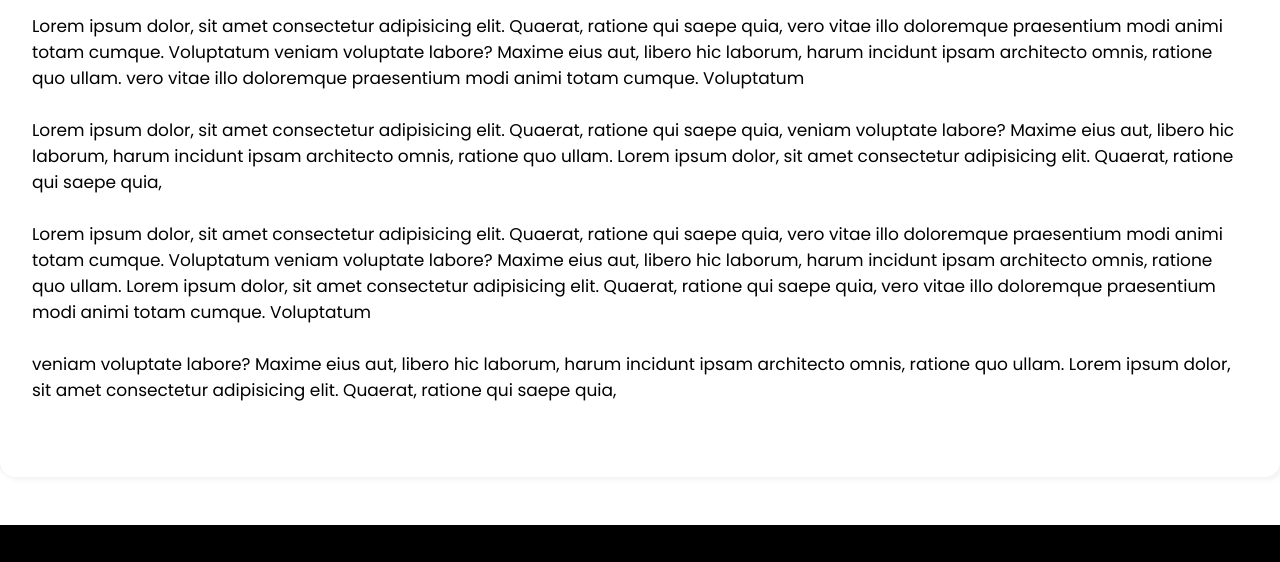
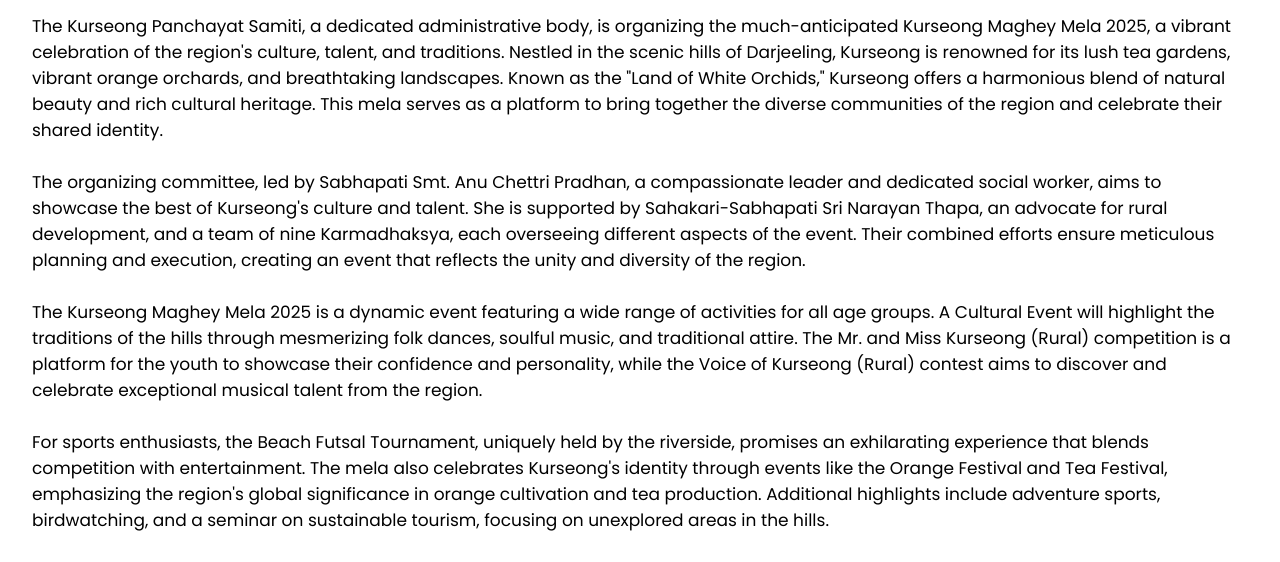
Before and after one commit to IsacSmile/magheymela, a plain HTML site: page pages/organize.html in a window 1280 px wide. Shown: the part 599-1161 px from the top of the page. Drawn offline with nearby package versions, Linux system fonts and the light colour scheme.

Commit message:
updated organizer

```diff
--- a/pages/organize.html
+++ b/pages/organize.html
@@ -58,24 +58,29 @@
             </div>
             <div class="about-organizer">
                 <center style="padding: 0 0 1rem 0;" ><h1>About Organizer</h1></center>
-                Lorem ipsum dolor, sit amet consectetur adipisicing elit. Quaerat, ratione qui saepe quia,
-                vero vitae illo doloremque praesentium modi animi totam cumque. Voluptatum
-                veniam voluptate labore? Maxime eius aut, libero hic laborum,
-                harum incidunt ipsam architecto omnis, ratione quo ullam.
-                vero vitae illo doloremque praesentium modi animi totam cumque. Voluptatum  <br> <br>
-                Lorem ipsum dolor, sit amet consectetur adipisicing elit. Quaerat, ratione qui saepe quia,
-                veniam voluptate labore? Maxime eius aut, libero hic laborum,
-                harum incidunt ipsam architecto omnis, ratione quo ullam.
-                Lorem ipsum dolor, sit amet consectetur adipisicing elit. Quaerat, ratione qui saepe quia, <br><br>
-                Lorem ipsum dolor, sit amet consectetur adipisicing elit. Quaerat, ratione qui saepe quia,
-                vero vitae illo doloremque praesentium modi animi totam cumque. Voluptatum
-                veniam voluptate labore? Maxime eius aut, libero hic laborum,
-                harum incidunt ipsam architecto omnis, ratione quo ullam.
-                Lorem ipsum dolor, sit amet consectetur adipisicing elit. Quaerat, ratione qui saepe quia,
-                vero vitae illo doloremque praesentium modi animi totam cumque. Voluptatum  <br> <br>
-                veniam voluptate labore? Maxime eius aut, libero hic laborum,
-                harum incidunt ipsam architecto omnis, ratione quo ullam.
-                Lorem ipsum dolor, sit amet consectetur adipisicing elit. Quaerat, ratione qui saepe quia, <br><br>
+                The Kurseong Panchayat Samiti, a dedicated administrative body, is organizing the much-anticipated Kurseong Maghey Mela 2025,
+                a vibrant celebration of the region's culture, talent, and traditions. Nestled in the scenic hills of Darjeeling, Kurseong is
+                renowned for its lush tea gardens, vibrant orange orchards, and breathtaking landscapes. Known as the "Land of White Orchids,"
+                Kurseong offers a harmonious blend of natural beauty and rich cultural heritage. This mela serves as a platform to bring together
+                the diverse communities of the region and celebrate their shared identity. <br><br>
+
+                The organizing committee, led by Sabhapati Smt. Anu Chettri Pradhan, a compassionate leader and dedicated social worker, aims to
+                showcase the best of Kurseong's culture and talent. She is supported by Sahakari-Sabhapati Sri Narayan Thapa, an advocate for rural
+                development, and a team of nine Karmadhaksya, each overseeing different aspects of the event. Their combined efforts ensure meticulous
+                planning and execution, creating an event that reflects the unity and diversity of the region.<br><br>
+
+                The Kurseong Maghey Mela 2025 is a dynamic event featuring a wide range of activities for all age groups. A Cultural Event will
+                highlight the traditions of the hills through mesmerizing folk dances, soulful music, and traditional attire. The Mr. and Miss
+                Kurseong (Rural) competition is a platform for the youth to showcase their confidence and personality, while the Voice
+                of Kurseong (Rural) contest aims to discover and celebrate exceptional musical talent from the region.<br><br>
+
+                For sports enthusiasts, the Beach Futsal Tournament, uniquely held by the riverside, promises an exhilarating experience that
+                blends competition with entertainment. The mela also celebrates Kurseong's identity through events like the Orange Festival and Tea
+                Festival, emphasizing the region's global significance in orange cultivation and tea production. Additional highlights include
+                adventure sports, birdwatching, and a seminar on sustainable tourism, focusing on unexplored areas in the hills. <br><br>
+
+                The Kurseong Maghey Mela 2025 is more than just an event; it is a celebration of the region's spirit, talent,
+                and unity. The Kurseong Panchayat Samiti invites everyone to join this grand occasion and experience the beauty and vibrancy of Kurseong like never before.
             </div>
         </div>
        </div>
```
